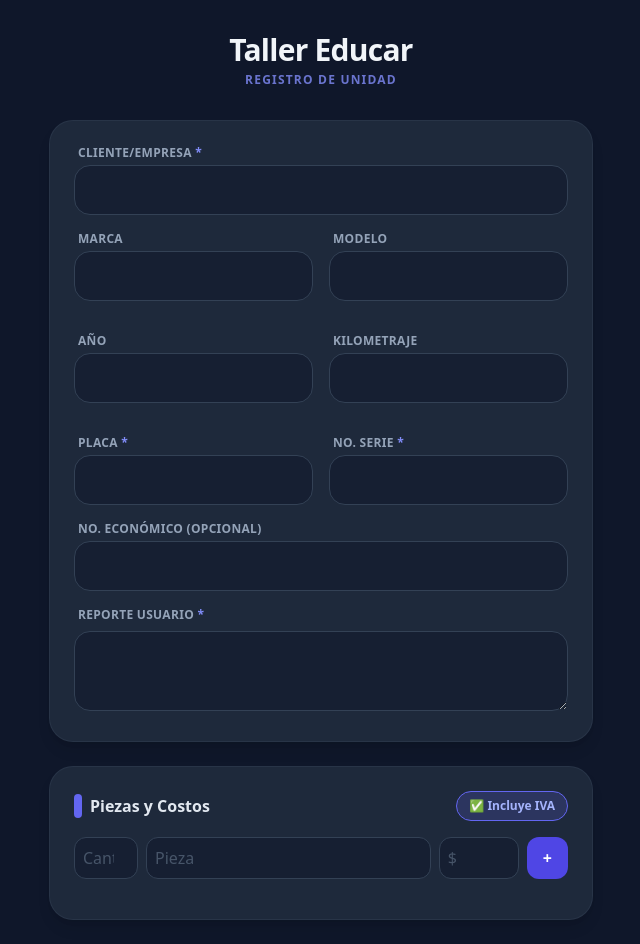
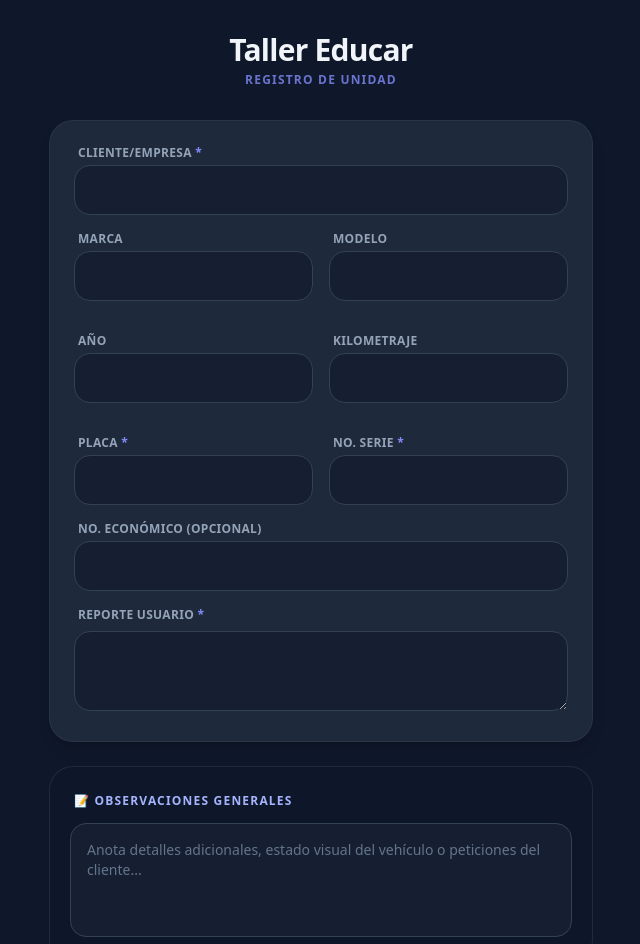
Before and after one commit to EVILI3UNNYS/Taller-Mecanico, a React (Vite) app: page / in a window 1280 px wide. Shown: the top 944 px of the page, without its empty margins (319-959 px from the left). Built offline with nearby package versions, Linux system fonts and the light colour scheme; the HTML template or start-up script is replaced by a standard one.

Commit message:
Comentarios agregados exitosamente al PDF

```diff
--- a/src/pages/NuevaEntrada.jsx
+++ b/src/pages/NuevaEntrada.jsx
@@ -10,7 +10,9 @@ const NuevaEntrada = () => {
   const [formData, setFormData] = useState({
     marca: '', modelo: '', año: '', km: '',
     placa: '', noSerie: '', cliente: '', noEconomico: '',
-    reporte: '', reporteTaller: '', refacciones: [],
+    reporte: '', reporteTaller: '',
+    comentarios: '', // <--- 1. Agregado al estado inicial
+    refacciones: [],
     incluirIva: true
   });
 
@@ -40,13 +42,16 @@ const NuevaEntrada = () => {
     setFormData({
       marca: '', modelo: '', año: '', km: '',
       placa: '', noSerie: '', cliente: '', noEconomico: '',
-      reporte: '', reporteTaller: '', refacciones: [],
+      reporte: '', reporteTaller: '',
+      comentarios: '', // <--- 2. Limpiar también comentarios
+      refacciones: [],
       incluirIva: true
     });
     setPhotos([]);
   };
 
   const crearArchivoPDF = async () => {
+    // Aquí mandamos el formData completo (que ya lleva los comentarios)
     const base64PDF = await generarPDFReporte(formData, photos);
     const byteCharacters = atob(base64PDF);
     const byteNumbers = new Array(byteCharacters.length);
@@ -87,6 +92,21 @@ const NuevaEntrada = () => {
       <div className="space-y-6">
 
         <VehicleForm formData={formData} setFormData={setFormData} />
+
+        {/* --- 3. NUEVO CUADRO DE COMENTARIOS --- */}
+        <div className="bg-slate-900/50 border border-slate-700/50 p-5 rounded-3xl space-y-3">
+          <label className="text-indigo-300 text-xs uppercase tracking-widest font-bold ml-1">
+            📝 Observaciones Generales
+          </label>
+          <textarea
+            value={formData.comentarios}
+            onChange={(e) => setFormData({...formData, comentarios: e.target.value})}
+            placeholder="Anota detalles adicionales, estado visual del vehículo o peticiones del cliente..."
+            rows="4"
+            className="w-full bg-slate-800/50 border border-slate-700 rounded-2xl p-4 text-slate-200 placeholder:text-slate-500 focus:outline-none focus:ring-2 focus:ring-indigo-500/50 transition-all resize-none text-sm"
+          />
+        </div>
+
         <RefaccionesForm formData={formData} setFormData={setFormData} />
 
         <PhotoCapture
@@ -116,7 +136,7 @@ const NuevaEntrada = () => {
             disabled={isSaving}
             className="bg-indigo-600 hover:bg-indigo-500 text-white py-4 rounded-2xl transition-colors font-bold"
           >
-            📤 Compartir
+            {isSaving ? 'Generando...' : '📤 Compartir'}
           </button>
         </div>
       </div>
```
Also changed, not shown: src/services/pdfGenerator.js (+26 -9 lines).
